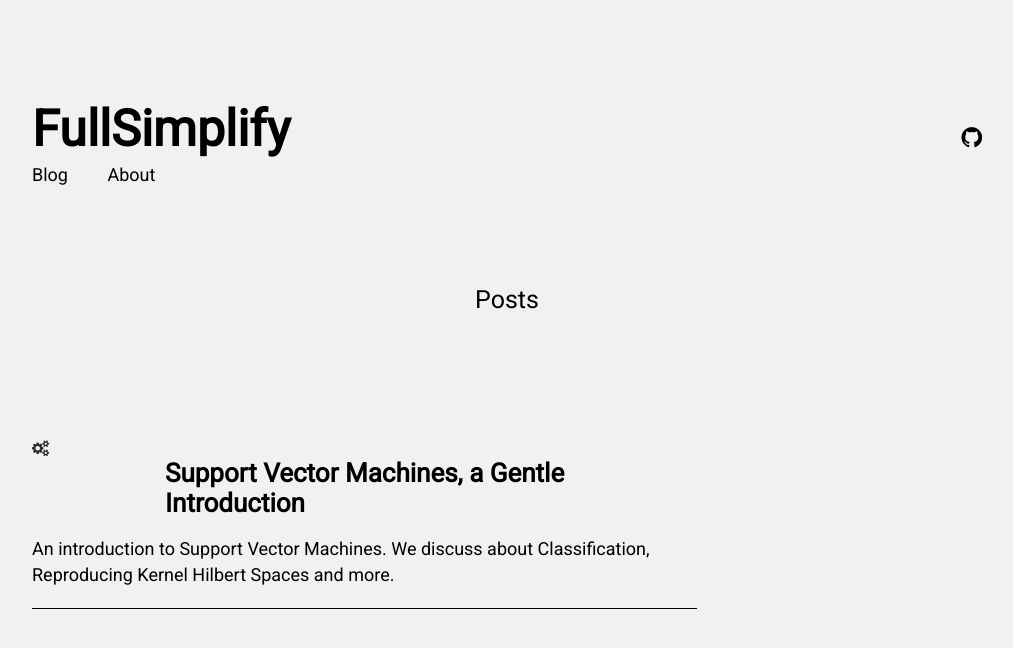
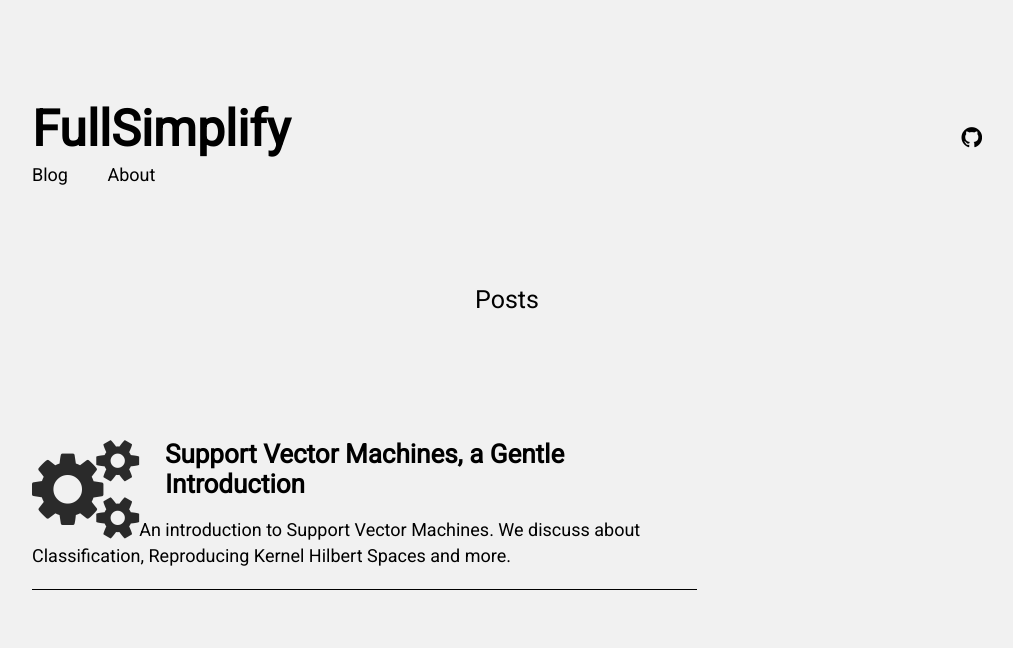
Before and after one commit to FullSimplify/FullSimplify.github.io, a Jekyll site: the page built from index.html, in a window 1280 px wide. Shown: the top 648 px of the page, without its empty margins (133-1146 px from the left). Built offline with Jekyll 4.4.1, drawn with Linux system fonts in a browser that asks for light colours.

Commit message:
Update index.html

```diff
--- a/index.html
+++ b/index.html
@@ -8,7 +8,7 @@ sitemap:
 
 <ul class="list-posts">
     {% for post in site.posts %}
-  <i class="fa fa-cogs side-icon" aria-hidden="true">
+  <i id='side-icon' class="fa fa-cogs side-icon" aria-hidden="true">
     </i>
         <li class="post-teaser">
             <a href="{{ post.url | prepend: site.baseurl }}">
```
